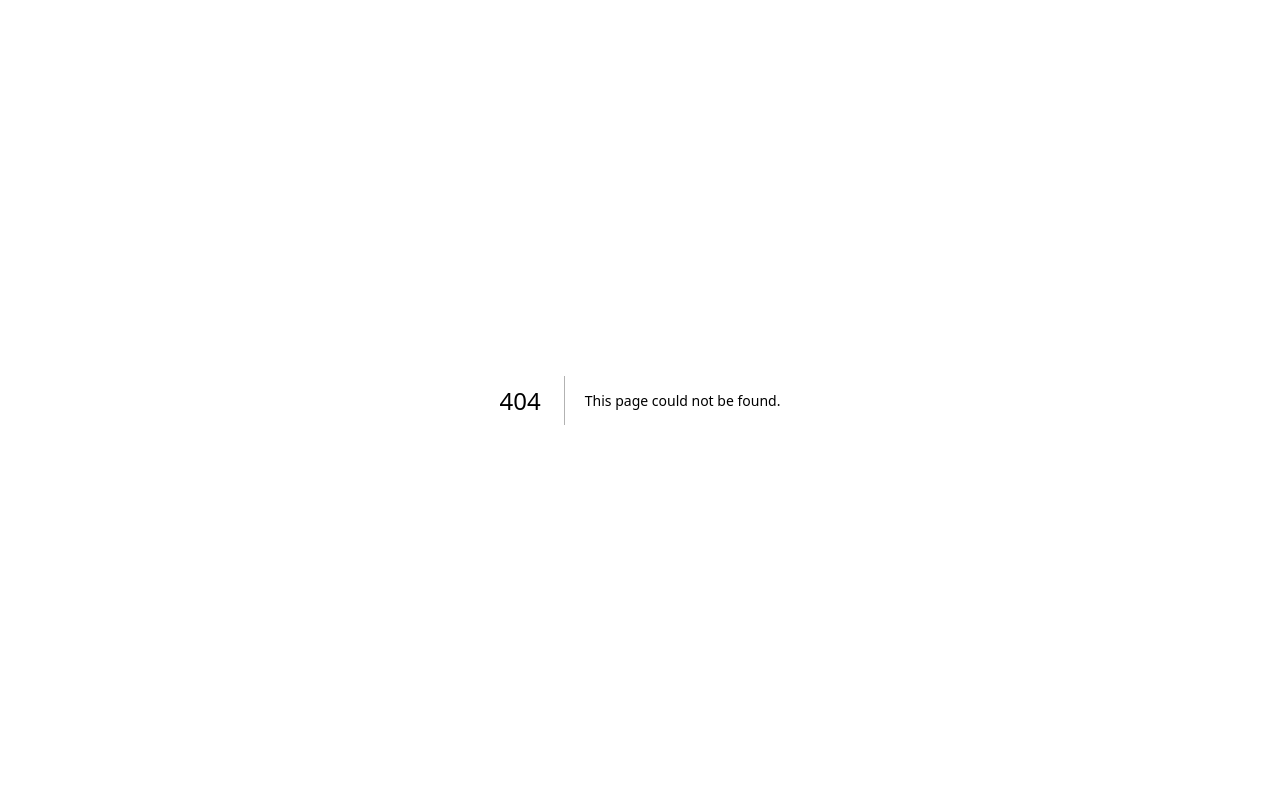
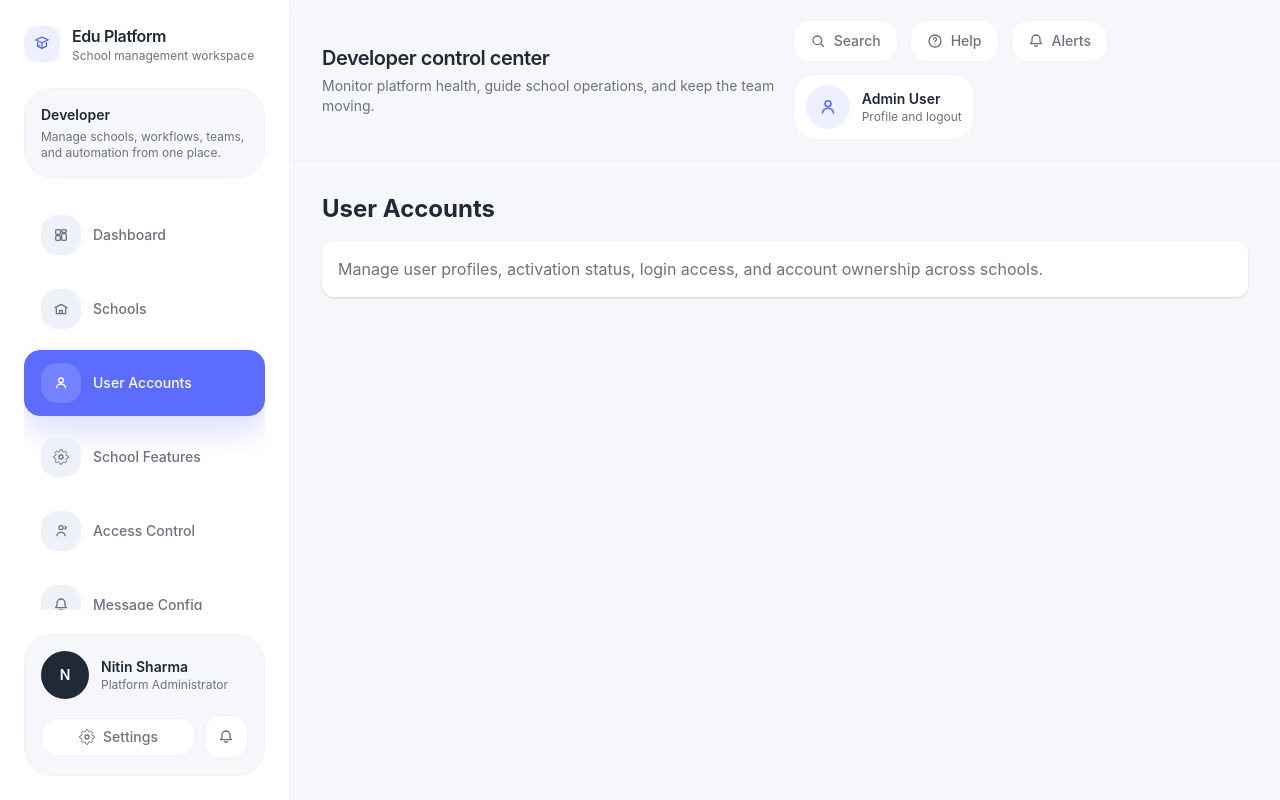
Before and after one commit to esurajpandey/edu-platform-frontend, a Next.js app: page /user-accounts in a window 1280 px wide. Before the commit this address had no page. Built offline with nearby package versions, Linux system fonts and the light colour scheme.

Commit message:
Developer pages ready

```diff
--- /dev/null
+++ b/src/app/(developer)/access-control/page.tsx
@@ -0,0 +1,13 @@
+export default function AccessControlPage() {
+  return (
+    <div>
+      <h2 className="mb-4 text-2xl font-bold">Access Control</h2>
+
+      <div className="rounded-xl bg-surface p-4 shadow">
+        <p className="text-textLight">
+          Configure role access, permissions, and school-level restrictions.
+        </p>
+      </div>
+    </div>
+  );
+}
--- /dev/null
+++ b/src/app/(developer)/audit-logs/page.tsx
@@ -0,0 +1,13 @@
+export default function AuditLogsPage() {
+  return (
+    <div>
+      <h2 className="mb-4 text-2xl font-bold">Audit Logs</h2>
+
+      <div className="rounded-xl bg-surface p-4 shadow">
+        <p className="text-textLight">
+          Review configuration changes, access events, and important school-level platform actions.
+        </p>
+      </div>
+    </div>
+  );
+}
--- /dev/null
+++ b/src/app/(developer)/branding/page.tsx
@@ -0,0 +1,14 @@
+export default function BrandingPage() {
+  return (
+    <div>
+      <h2 className="mb-4 text-2xl font-bold">Branding</h2>
+
+      <div className="rounded-xl bg-surface p-4 shadow">
+        <p className="text-textLight">
+          Control logos, colors, school identity assets, and white-label presentation for each
+          school.
+        </p>
+      </div>
+    </div>
+  );
+}
--- /dev/null
+++ b/src/app/(developer)/message-config/page.tsx
@@ -0,0 +1,13 @@
+export default function MessageConfigPage() {
+  return (
+    <div>
+      <h2 className="mb-4 text-2xl font-bold">Message Configuration</h2>
+
+      <div className="rounded-xl bg-surface p-4 shadow">
+        <p className="text-textLight">
+          Set up notification templates, delivery providers, and message limits.
+        </p>
+      </div>
+    </div>
+  );
+}
--- /dev/null
+++ b/src/app/(developer)/school-features/page.tsx
@@ -0,0 +1,11 @@
+export default function SchoolFeaturesPage() {
+  return (
+    <div>
+      <h2 className="mb-4 text-2xl font-bold">School Features</h2>
+
+      <div className="rounded-xl bg-surface p-4 shadow">
+        <p className="text-textLight">Manage enabled modules and feature flags for each school.</p>
+      </div>
+    </div>
+  );
+}
--- /dev/null
+++ b/src/app/(developer)/user-accounts/page.tsx
@@ -0,0 +1,14 @@
+export default function UserAccountsPage() {
+  return (
+    <div>
+      <h2 className="mb-4 text-2xl font-bold">User Accounts</h2>
+
+      <div className="rounded-xl bg-surface p-4 shadow">
+        <p className="text-textLight">
+          Manage user profiles, activation status, login access, and account ownership across
+          schools.
+        </p>
+      </div>
+    </div>
+  );
+}
--- /dev/null
+++ b/src/app/(developer)/web-app-settings/page.tsx
@@ -0,0 +1,13 @@
+export default function WebAppSettingsPage() {
+  return (
+    <div>
+      <h2 className="mb-4 text-2xl font-bold">Web App Settings</h2>
+
+      <div className="rounded-xl bg-surface p-4 shadow">
+        <p className="text-textLight">
+          Configure platform-wide defaults, session rules, onboarding flow, and shared app behavior.
+        </p>
+      </div>
+    </div>
+  );
+}
--- a/src/constants/routes.ts
+++ b/src/constants/routes.ts
@@ -5,6 +5,13 @@ const ROUTE_CONFIG: Record<Role, MenuItem[]> = {
   developer: [
     { name: "Dashboard", path: "/dashboard", icon: "dashboard" },
     { name: "Schools", path: "/schools", icon: "school" },
+    { name: "User Accounts", path: "/user-accounts", icon: "user" },
+    { name: "School Features", path: "/school-features", icon: "settings" },
+    { name: "Access Control", path: "/access-control", icon: "teachers" },
+    { name: "Message Config", path: "/message-config", icon: "notification" },
+    { name: "Web App Settings", path: "/web-app-settings", icon: "settings" },
+    { name: "Branding", path: "/branding", icon: "school" },
+    { name: "Audit Logs", path: "/audit-logs", icon: "help" },
   ],
 
   "school-admin": [
--- a/src/layouts/DeveloperLayout.tsx
+++ b/src/layouts/DeveloperLayout.tsx
@@ -1,8 +1,8 @@
 "use client";
 
-import { ReactNode } from "react";
+import { ReactNode, useEffect, useMemo } from "react";
 import Link from "next/link";
-import { usePathname } from "next/navigation";
+import { usePathname, useRouter } from "next/navigation";
 import { EduPlatformLogo, Icon } from "@/components";
 import { getMenuByRole } from "@/constants/routes";
 
@@ -14,8 +14,15 @@ const utilityActions = [
 
 export default function DeveloperLayout({ children }: { children: ReactNode }) {
   const pathname = usePathname();
+  const router = useRouter();
   const role = "developer";
-  const menu = getMenuByRole(role);
+  const menu = useMemo(() => getMenuByRole(role), [role]);
+
+  useEffect(() => {
+    for (const item of menu) {
+      router.prefetch(item.path);
+    }
+  }, [menu, router]);
 
   return (
     <div className="h-screen overflow-hidden bg-base text-text">
@@ -46,6 +53,7 @@ export default function DeveloperLayout({ children }: { children: ReactNode }) {
                 <Link
                   key={item.path}
                   href={item.path}
+                  prefetch
                   className={`group flex min-w-fit items-center gap-3 rounded-2xl border px-4 py-3 text-sm font-medium transition lg:min-w-0 ${
                     isActive
                       ? "border-primary bg-primary text-surface shadow-[0_16px_30px_rgba(91,108,255,0.22)]"
```
